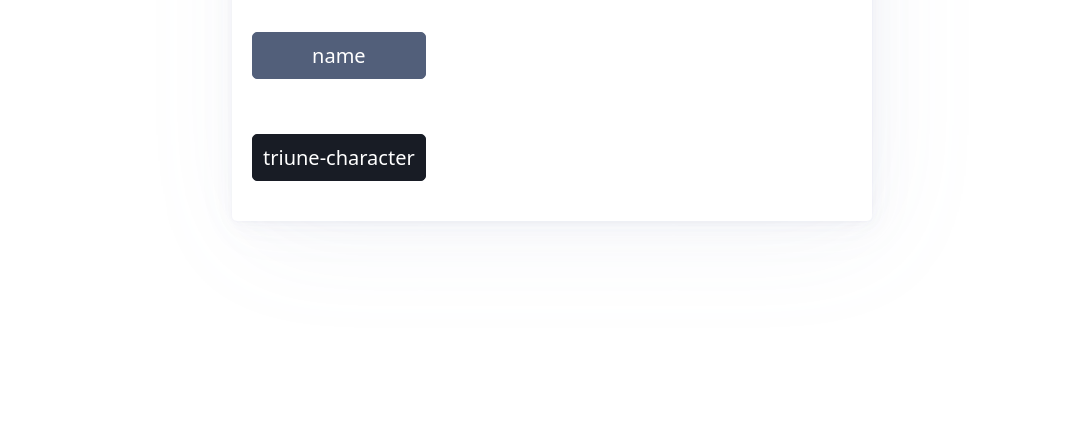
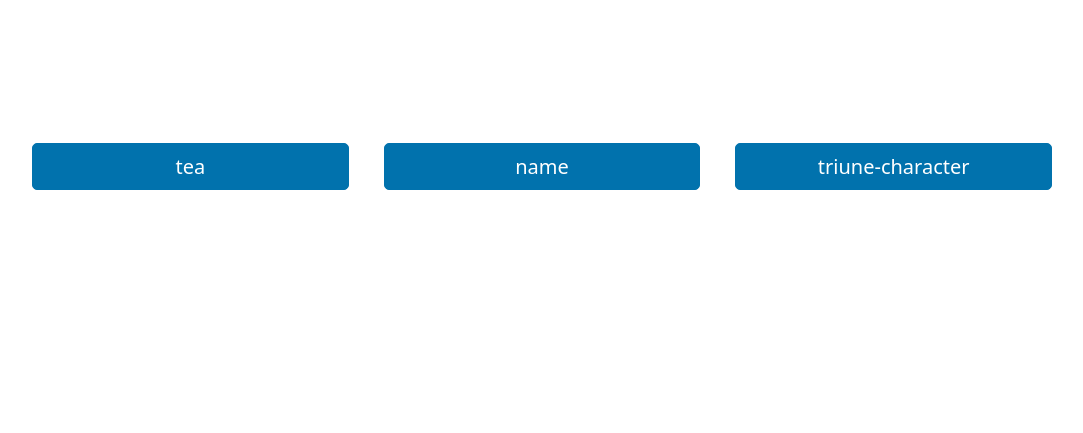
Before and after one commit to octoshrimpy/gen, a plain HTML site: page index.html in a window 1280 px wide. Shown: the part 367-800 px from the top of the page, without its empty margins (88-1171 px from the left). Drawn offline with nearby package versions, Linux system fonts and the light colour scheme.

Commit message:
Update layout and modify home card content

```diff
--- a/index.html
+++ b/index.html
@@ -16,18 +16,32 @@
 
       main {
         min-height: 100vh;
-        display: grid;
-        place-items: center;
-        padding: 2rem;
+        display: flex;
+        flex-direction: column;
+        align-items: center;
+        justify-content: space-evenly;
       }
 
       .home-card {
-        width: min(32rem, 100%);
+        width: min(52rem, 100%);
+      }
+
+      nav {
+        width: min(52rem, 100%);
       }
 
       nav ul {
         display: grid;
+        grid-template-columns: repeat(auto-fit, minmax(min(12rem, 100%), 1fr));
         gap: 0.75rem;
+        padding-left: 0;
+        margin: 0;
+        width: inherit;
+      }
+
+      nav ul li {
+        list-style: none;
+        text-wrap: nowrap;
       }
 
       nav a[role="button"] {
@@ -38,20 +52,14 @@
   </head>
   <body>
     <main>
-      <article class="home-card">
-        <h1>hello, i'm octoshrimpy</h1>
+        <h1>hi, i'm octoshrimpy</h1>
         <nav>
           <ul>
             <li><a href="./tea" role="button">tea</a></li>
-            <li><a href="./name" role="button" class="secondary">name</a></li>
-            <li>
-              <a href="./triune-character" role="button" class="contrast">
-                triune-character
-              </a>
-            </li>
+            <li><a href="./name" role="button">name</a></li>
+            <li><a href="./triune-character" role="button">triune-character</a></li>
           </ul>
         </nav>
-      </article>
     </main>
   </body>
 </html>
```
